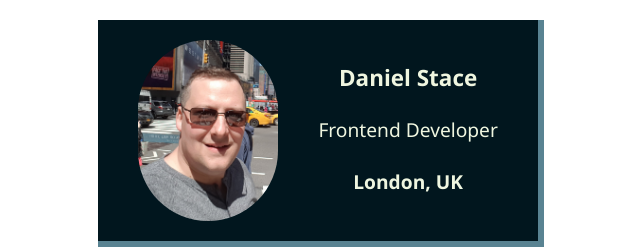
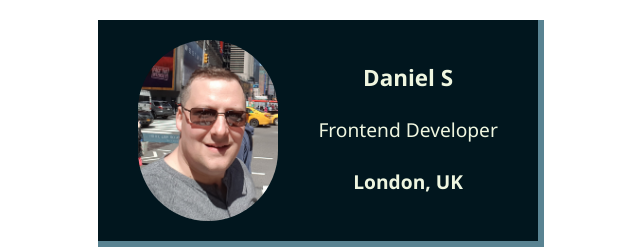
Before and after one commit to dstace25/business-card, a website built with Vite: page index.html in a window 1280 px wide. Shown: the full height of the page, 319-959 px from the left. Built offline with nearby package versions, Linux system fonts and the light colour scheme.

Commit message:
Update index.html

```diff
--- a/index.html
+++ b/index.html
@@ -6,7 +6,7 @@
         <div class="card">
             <img class="avatar" src="images/profileImage.jpg">
             <div >
-                <h3>Daniel Stace</h3>
+                <h3>Daniel S</h3>
                 <p>Frontend Developer</p>
                 <h4>London, UK</h4>
             </div>
```
